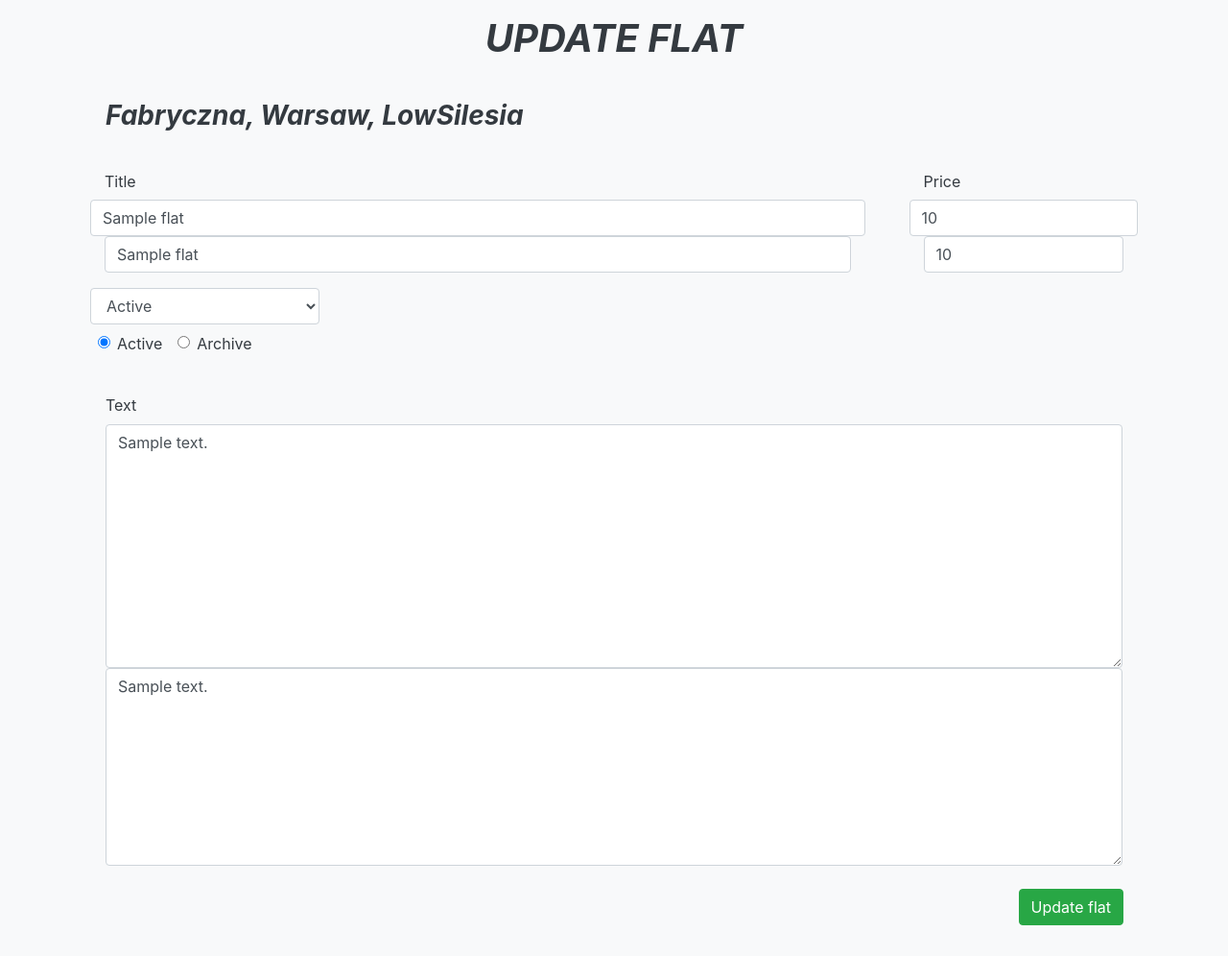
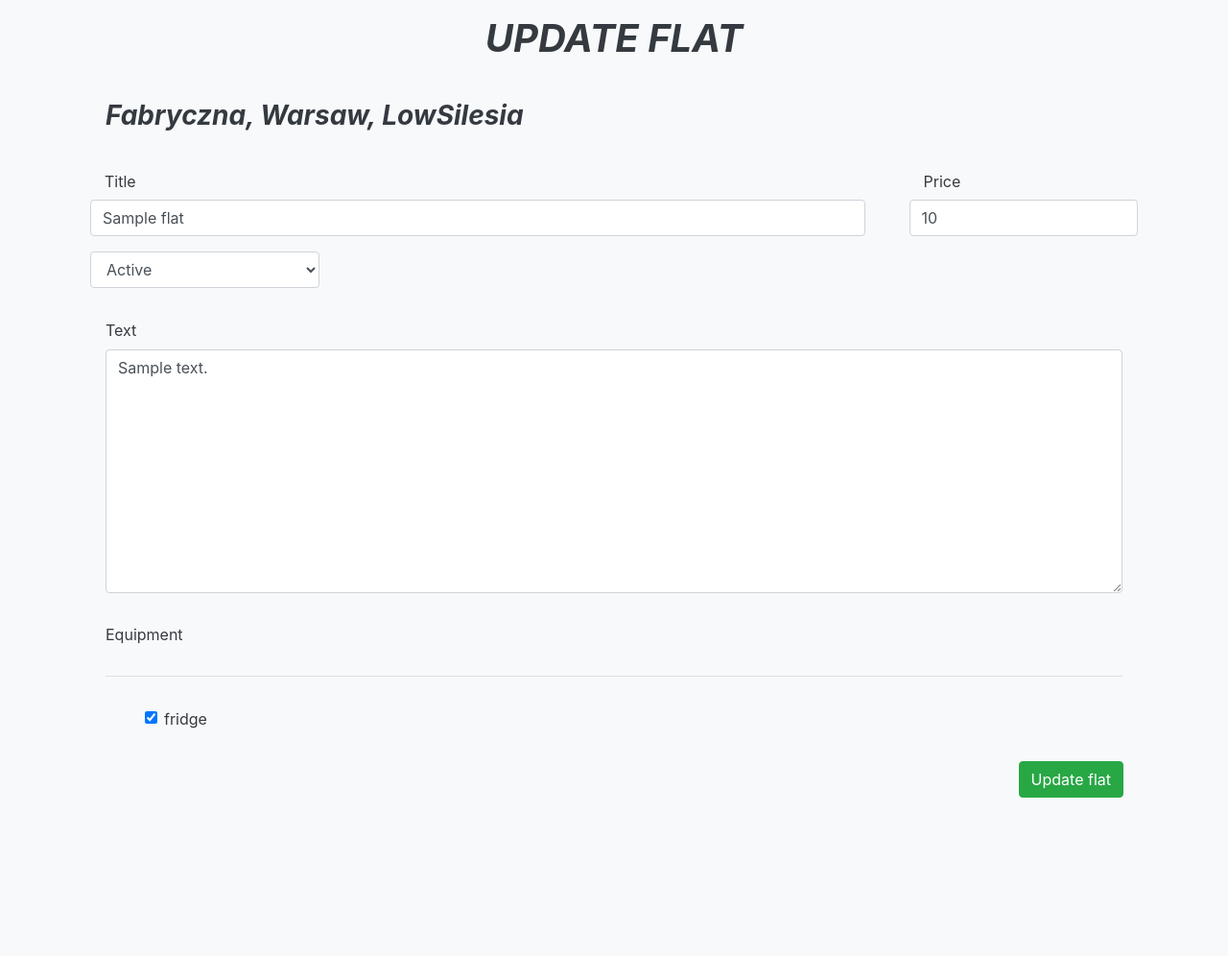
Before and after one commit to Spikey21/Flat-Rental, a Django app: page /update-flat/1/ in a window 1280 px wide. Shown: the part 56-1052 px from the top of the page at 96% size. After the commit the page ends 887 px from the top, so only its background shows below. Run offline with Django 4.2, Linux system fonts and the light colour scheme; a user stored in the database is signed in; tables that the repository leaves empty hold one stand-in row (values such as "Sample post"); parts of the project's set-up code (start-up, migrations or seed data) failed here and were passed over; some libraries are stand-ins or nearby versions.

Commit message:
changes in update template

```diff
--- a/rent_flat/flat/templates/update.html
+++ b/rent_flat/flat/templates/update.html
@@ -19,49 +19,60 @@
                 </div>
                 <div class="col-sm-9">
                     <div class="form-group m-2">
-                        <label for="inputTitle" class="col-sm-6 col-form-label">Title</label>
+                        <label  class="col-sm-6 col-form-label">Title</label>
                         {{form.title}}
-                        <div class="col-sm-12">
-                            <input type="text" class="form-control" id="inputTitle" value="{{flat.title}}" name="title">
-                        </div>
                     </div>
                 </div>
                 <div class="col-sm-3">
                     <div class="form-group m-2">
-                        <label for="inputPrice" class="col-sm-6 col-form-label">Price</label>
+                        <label class="col-sm-6 col-form-label">Price</label>
                         {{form.price}}
-                        <div class="col-sm-12">
-                            <input type="number" class="form-control" id="inputPrice" value="{{flat.price}}" name="price">
-                        </div>
+
                     </div>
                 </div>
                 <div class="col-sm-3">
                         <div class="form-row m-2">
                             {{form.status}}
-                            <div class="form-check m-2">
-                                <input class="form-check-input" type="radio" name="status" id="Radios1" value="{{ flat.status }" checked>
-                                <label class="form-check-label" for="Radios1">
-                                    {{flat.get_status_display}}
-                                </label>
-                            </div>
-                            {% for value,text in form.status.field.choices  %}
-                                {% if flat.status not in value %}
-                                    <div class="form-check m-2">
-                                        <input class="form-check-input" type="radio" name="status" id="value" value="{{ value }">
-                                        <label class="form-check-label" for="value">
-                                            {{text}}
-                                        </label>
-                                    </div>
-                                {% endif %}
-                            {% endfor %}
                         </div>
                 </div>
             </div>
             <div class="form-group m-4">
-                <label for="textarea">Text</label>
+                <label >Text</label>
                 {{form.text}}
-                <textarea class="form-control" id="textarea" rows="8" name="text">{{flat.text}}</textarea>
             </div>
+            <div class="form-group m-4">
+                <label for="inputEquipment" class="col-form-label">Equipment</label>
+                <hr class="my-4">
+               <div class="form-check" id="inputEquipment">
+                    <div class="form-row m-2">
+                        {% for equipment in flat.equipment.all %}
+                            <div class="col-sm-3" >
+								<div class="form-group m-2">
+									{% if equipment.flat %}
+										<div class="form-check">
+											<input class="form-check-input" type="checkbox" checked="checked" value={{equipment.id}} name="equipment"> {{ equipment.name }}
+										</div>
+									{% else %}
+                                        <div class="form-check">
+                                            <input class="form-check-input" type="checkbox" value={{equipment.id}} name="equipment"> {{ equipment.name }}
+                                        </div>
+									{% endif %}
+                                </div>
+                            </div>
+						{% endfor%}
+                        {% for value,text in form.equipment.field.choices  %}
+                            {% with equipment=flat.equipment.all|first %}
+                                {% if equipment.name not in text %}
+										<div class="form-check">
+											<input class="form-check-input" type="checkbox" value={{value}} name="equipment"> {{ text }}
+										</div>
+                                {% endif %}
+                            {% endwith %}
+                        {% endfor %}
+                    </div>
+                </div>
+            </div>
+
             {% csrf_token %}
             <div class="form-group row m-2">
                 <div class="col-sm-12 text-right">
--- a/rent_flat/flat/views.py
+++ b/rent_flat/flat/views.py
@@ -86,6 +86,17 @@ class FlatUpdateView(LoginRequiredMixin, UpdateView):
     form_class = UpdateFlatForm
     success_url = reverse_lazy("home")
 
+    def get_queryset(self, *args, **kwargs):
+        equipment_list = self.request.GET.get('equipment_list')
+        queryset = super().get_queryset(**kwargs)
+        if equipment_list:
+            queryset = queryset.filter(
+                Q(title__icontains=search) |
+                Q(text__icontains=search) |
+                Q(category__icontains=search)
+            )
+        return queryset
+
     # def get_context_data(self, **kwargs):
     #     context = super(FlatUpdateView, self).get_context_data(**kwargs)
     #     if self.request.POST:
```
